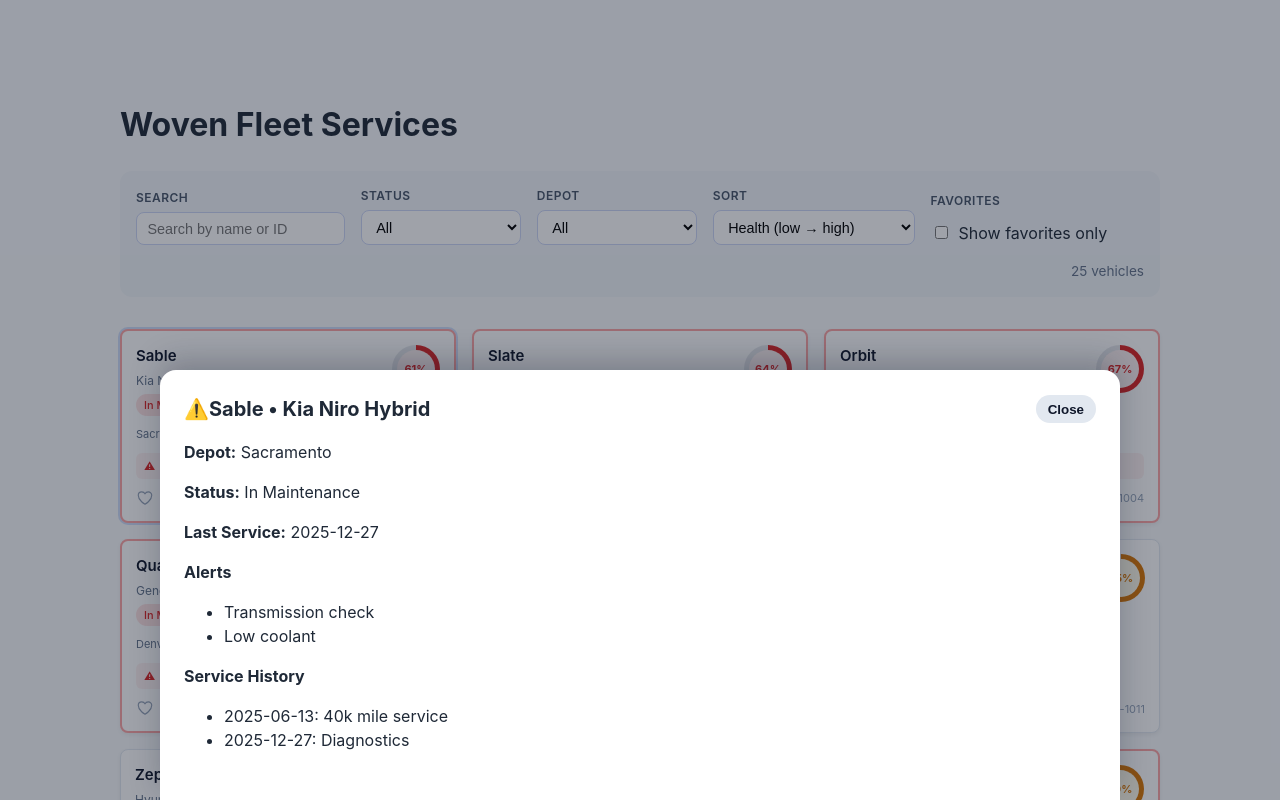
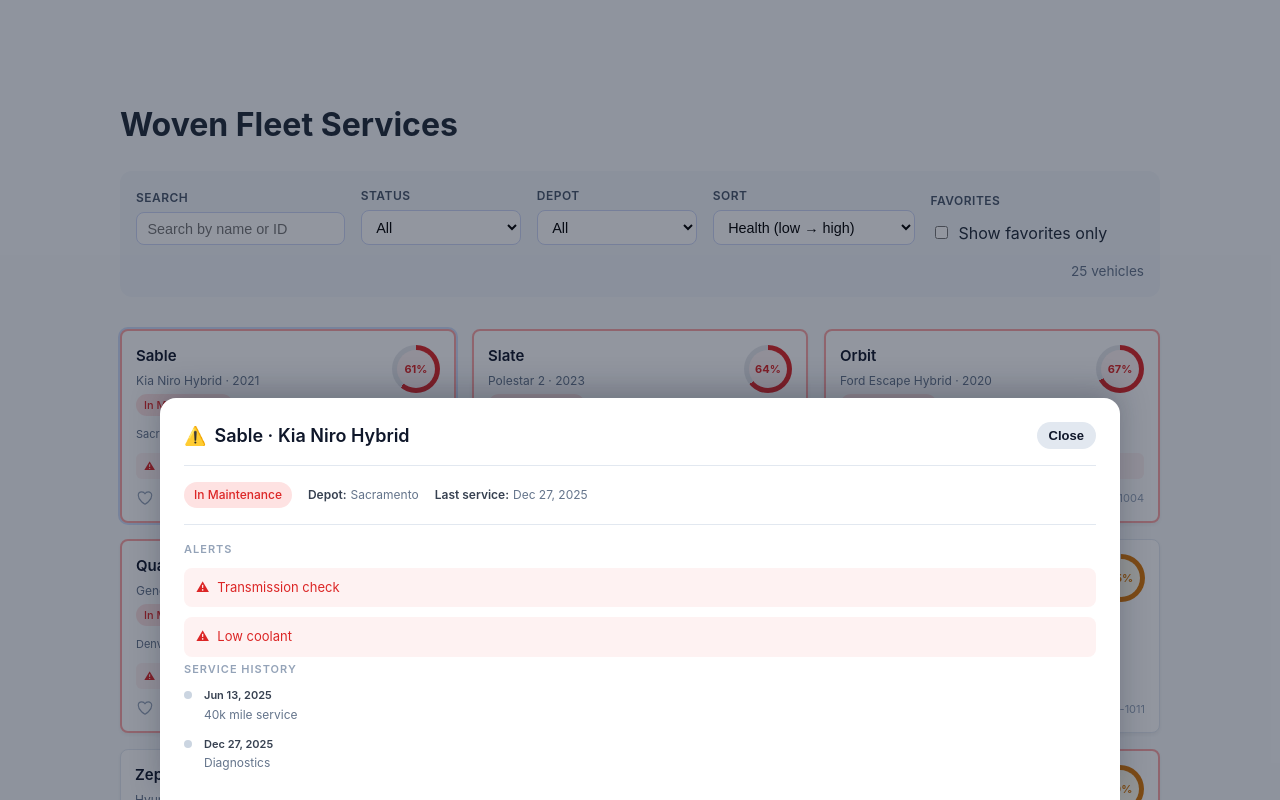
Before and after one commit to bumpas/mock-test, a React (Vite) app: page / in a window 1280 px wide. Both pictures are taken after a click on the button 288 px from the left and 426 px from the top of the page. Shown: the top 800 px of the page. Built offline with nearby package versions, Linux system fonts and the light colour scheme.

Commit message:
Use pencil.dev to update drawer design.

```diff
--- a/src/App.tsx
+++ b/src/App.tsx
@@ -181,44 +181,9 @@ function App() {
       </div>
       <Drawer
         open={selectedVehicle !== null}
-        title={selectedVehicle ? `${selectedVehicle.name} • ${selectedVehicle.model}` : 'Vehicle'}
-        alerts={(selectedVehicle?.alerts?.length ?? 0) > 0}
+        vehicle={selectedVehicle}
         onClose={() => setSelectedVehicle(null)}
-      >
-        {selectedVehicle && (
-          <div>
-            <p>
-              <strong>Depot:</strong> {selectedVehicle.depot}
-            </p>
-            <p>
-              <strong>Status:</strong> {selectedVehicle.status}
-            </p>
-            <p>
-              <strong>Last Service:</strong> {selectedVehicle.lastServiceDate}
-            </p>
-            <div>
-              <strong>Alerts</strong>
-              {selectedVehicle.alerts.length === 0 ? (
-                <p>None</p>
-              ) : (
-                <ul>
-                  {selectedVehicle.alerts.map((alert) => (
-                    <li key={alert}>{alert}</li>
-                  ))}
-                </ul>
-              )}
-            </div>
-            <div>
-              <strong>Service History</strong>
-              <ul>
-                {selectedVehicle.serviceHistory.map((entry) => (
-                  <li key={entry}>{entry}</li>
-                ))}
-              </ul>
-            </div>
-          </div>
-        )}
-      </Drawer>
+      />
     </>
   )
 }
--- a/src/components/drawer/Drawer.module.css
+++ b/src/components/drawer/Drawer.module.css
@@ -1,7 +1,7 @@
 .overlay {
   position: fixed;
   inset: 0;
-  background: rgba(15, 23, 42, 0.4);
+  background: rgba(15, 23, 42, 0.45);
   display: flex;
   align-items: flex-end;
   justify-content: center;
@@ -20,12 +20,15 @@
   width: min(960px, 100%);
   background: #fff;
   border-radius: 16px 16px 0 0;
-  padding: 1.5rem 1.5rem 2rem;
+  padding: 24px;
   box-shadow: 0 -10px 30px rgba(15, 23, 42, 0.25);
   transform: translateY(100%);
   transition: transform 0.25s ease;
   max-height: 80vh;
-  overflow: auto;
+  overflow-y: auto;
+  display: flex;
+  flex-direction: column;
+  gap: 0;
 }
 
 .drawerOpen {
@@ -37,29 +40,156 @@
   align-items: center;
   justify-content: space-between;
   gap: 1rem;
-  margin-bottom: 1rem;
 }
 
 .title {
   margin: 0;
-  font-size: 1.25rem;
+  font-size: 18px;
+  font-weight: 600;
+  color: #0f172a;
+  display: flex;
+  align-items: center;
+  gap: 8px;
 }
 
 .closeButton {
   border: none;
   background: #e2e8f0;
   color: #0f172a;
-  padding: 0.4rem 0.75rem;
+  padding: 6px 12px;
   border-radius: 999px;
   cursor: pointer;
+  font-size: 13px;
   font-weight: 600;
+  flex-shrink: 0;
+
+  &:focus-visible {
+    outline: 2px solid #2563eb;
+    outline-offset: 2px;
+  }
+}
+
+.divider {
+  height: 1px;
+  background: #e2e8f0;
+  margin: 16px 0;
+}
+
+.metaRow {
+  display: flex;
+  align-items: center;
+  gap: 16px;
+  flex-wrap: wrap;
+}
+
+.badge {
+  display: inline-block;
+  padding: 4px 10px;
+  border-radius: 999px;
+  font-size: 12px;
+  font-weight: 500;
+  background: #f1f5f9;
+  color: #475569;
+}
+
+.badgeAvailable {
+  background: #dcfce7;
+  color: #16a34a;
+}
+
+.badgeInMaintenance {
+  background: #fee2e2;
+  color: #dc2626;
+}
+
+.badgeReserved {
+  background: #fef3c7;
+  color: #d97706;
+}
+
+.metaItem {
+  display: flex;
+  align-items: center;
+  gap: 4px;
+  font-size: 12px;
+}
+
+.metaLabel {
+  font-weight: 600;
+  color: #374151;
+}
+
+.metaValue {
+  color: #64748b;
 }
 
 .section {
-  margin-top: 1rem;
+  display: flex;
+  flex-direction: column;
+  gap: 10px;
+  margin-bottom: 4px;
 }
 
-.list {
-  margin: 0.5rem 0 0;
-  padding-left: 1.25rem;
+.sectionHeading {
+  margin: 0;
+  font-size: 11px;
+  font-weight: 600;
+  color: #94a3b8;
+  text-transform: uppercase;
+  letter-spacing: 1px;
 }
+
+.emptyText {
+  margin: 0;
+  font-size: 13px;
+  color: #64748b;
+}
+
+.alertItem {
+  display: flex;
+  align-items: center;
+  gap: 8px;
+  padding: 10px 12px;
+  background: #fef2f2;
+  border-radius: 8px;
+  font-size: 13px;
+  color: #dc2626;
+}
+
+.historyList {
+  display: flex;
+  flex-direction: column;
+  gap: 12px;
+}
+
+.historyEntry {
+  display: flex;
+  align-items: flex-start;
+  gap: 12px;
+}
+
+.historyDot {
+  width: 8px;
+  height: 8px;
+  border-radius: 50%;
+  background: #cbd5e1;
+  flex-shrink: 0;
+  margin-top: 4px;
+}
+
+.historyContent {
+  display: flex;
+  flex-direction: column;
+  gap: 2px;
+}
+
+.historyDate {
+  font-size: 11px;
+  font-weight: 600;
+  color: #374151;
+}
+
+.historyDesc {
+  font-size: 12px;
+  color: #64748b;
+}
--- a/src/components/drawer/Drawer.tsx
+++ b/src/components/drawer/Drawer.tsx
@@ -1,15 +1,31 @@
 import React from "react";
 import styles from "./Drawer.module.css";
+import type { Vehicle } from "../card/Card";
 
 export type DrawerProps = {
   open: boolean;
-  title: string;
+  vehicle: Vehicle | null;
   onClose: () => void;
-  children: React.ReactNode;
-  alerts?: boolean;
 };
 
-const Drawer: React.FC<DrawerProps> = ({ open, title, onClose, children, alerts }) => {
+function formatDate(dateStr: string): string {
+  const date = new Date(dateStr);
+  return date.toLocaleDateString("en-US", { month: "short", day: "numeric", year: "numeric" });
+}
+
+function badgeClass(status: string): string {
+  switch (status) {
+    case "Available": return styles.badgeAvailable;
+    case "In Maintenance": return styles.badgeInMaintenance;
+    case "Reserved": return styles.badgeReserved;
+    default: return "";
+  }
+}
+
+const Drawer: React.FC<DrawerProps> = ({ open, vehicle, onClose }) => {
+  const hasAlerts = (vehicle?.alerts?.length ?? 0) > 0;
+  const title = vehicle ? `${vehicle.name} · ${vehicle.model}` : "";
+
   return (
     <div
       className={`${styles.overlay} ${open ? styles.overlayOpen : ""}`}
@@ -18,25 +34,76 @@ const Drawer: React.FC<DrawerProps> = ({ open, title, onClose, children, alerts
     >
       <div
         className={`${styles.drawer} ${open ? styles.drawerOpen : ""}`}
-        onClick={(event) => event.stopPropagation()}
+        onClick={(e) => e.stopPropagation()}
         role="dialog"
         aria-modal="true"
         aria-label={title}
       >
         <header className={styles.header}>
           <h2 className={styles.title}>
-            {alerts && (
-              <span className={styles.alertBadge} aria-label="alert">
-                ⚠️
-              </span>
-            )}
+            {hasAlerts && <span aria-label="has alerts">⚠️</span>}
             {title}
           </h2>
           <button className={styles.closeButton} type="button" onClick={onClose}>
             Close
           </button>
         </header>
-        {children}
+
+        {vehicle && (
+          <>
+            <div className={styles.divider} />
+
+            <div className={styles.metaRow}>
+              <span className={`${styles.badge} ${badgeClass(vehicle.status)}`}>
+                {vehicle.status}
+              </span>
+              <span className={styles.metaItem}>
+                <span className={styles.metaLabel}>Depot:</span>
+                <span className={styles.metaValue}>{vehicle.depot}</span>
+              </span>
+              <span className={styles.metaItem}>
+                <span className={styles.metaLabel}>Last service:</span>
+                <span className={styles.metaValue}>{formatDate(vehicle.lastServiceDate)}</span>
+              </span>
+            </div>
+
+            <div className={styles.divider} />
+
+            <section className={styles.section}>
+              <h3 className={styles.sectionHeading}>Alerts</h3>
+              {vehicle.alerts.length === 0 ? (
+                <p className={styles.emptyText}>None</p>
+              ) : (
+                vehicle.alerts.map((alert) => (
+                  <div key={alert} className={styles.alertItem}>
+                    <span aria-hidden="true">⚠</span>
+                    {alert}
+                  </div>
+                ))
+              )}
+            </section>
+
+            <section className={styles.section}>
+              <h3 className={styles.sectionHeading}>Service History</h3>
+              <div className={styles.historyList}>
+                {vehicle.serviceHistory.map((entry) => {
+                  const colonIdx = entry.indexOf(": ");
+                  const dateStr = colonIdx !== -1 ? entry.slice(0, colonIdx) : entry;
+                  const desc = colonIdx !== -1 ? entry.slice(colonIdx + 2) : "";
+                  return (
+                    <div key={entry} className={styles.historyEntry}>
+                      <div className={styles.historyDot} />
+                      <div className={styles.historyContent}>
+                        <span className={styles.historyDate}>{formatDate(dateStr)}</span>
+                        <span className={styles.historyDesc}>{desc}</span>
+                      </div>
+                    </div>
+                  );
+                })}
+              </div>
+            </section>
+          </>
+        )}
       </div>
     </div>
   );
```
Also changed, not shown: 1 other file (tests, documents, lock files or other folders).
